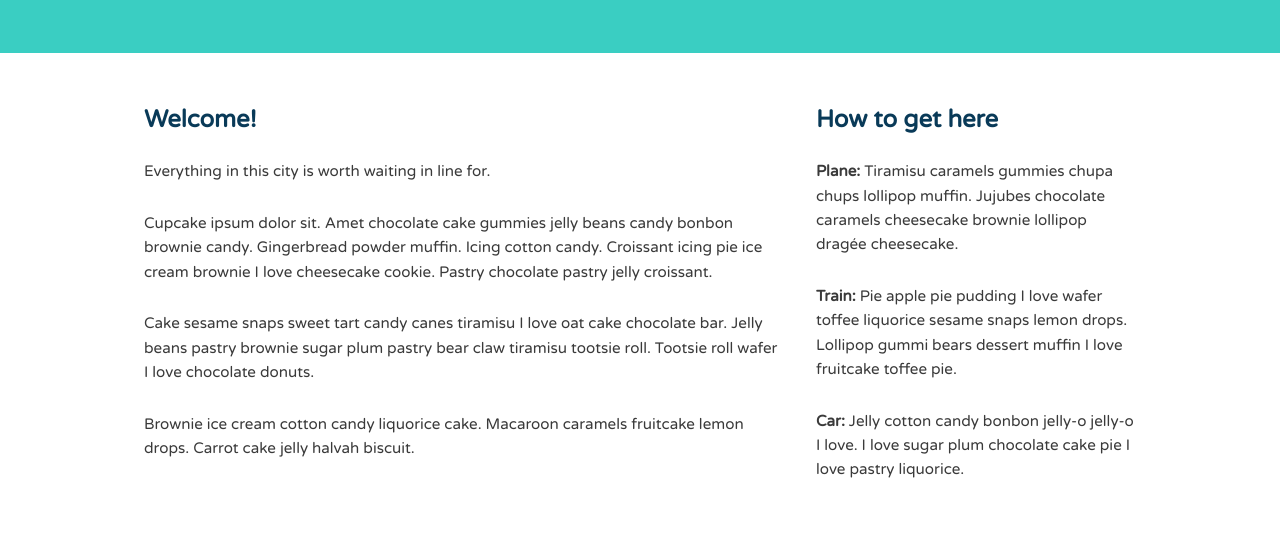
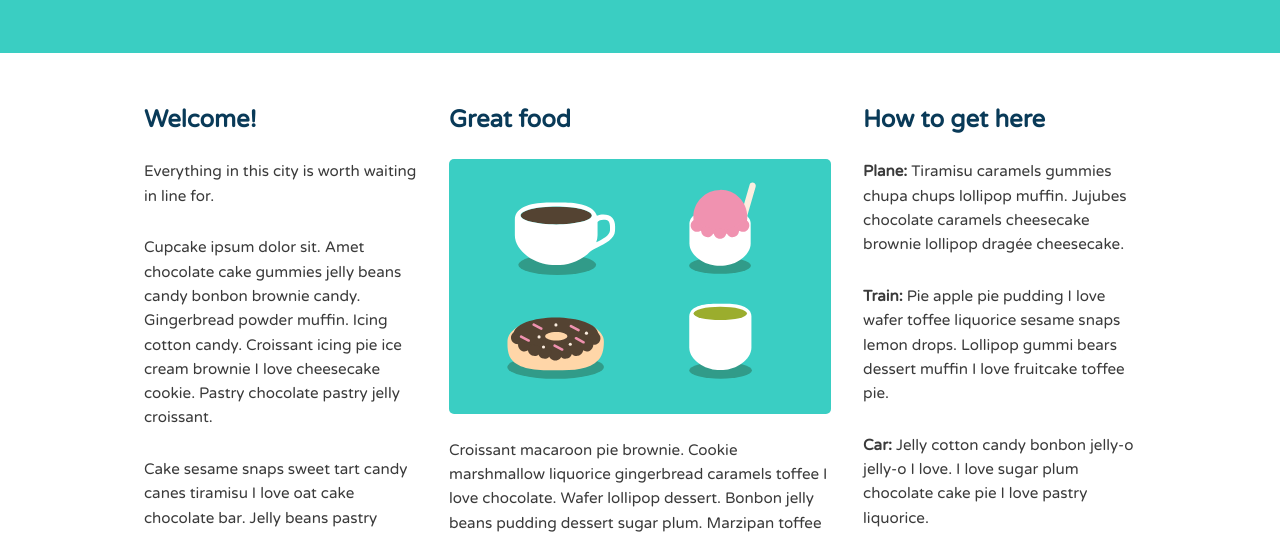
Before and after one commit to HeWhoShallNotBeMentioned/TH-CSS_Flexbox_Layout_Project, a plain HTML site: page index.html in a window 1280 px wide. Shown: the part 427-961 px from the top of the page. Drawn offline with Linux system fonts and the light colour scheme.

Commit message:
add a third column. Put in flex box changes to handle the new column layout

```diff
--- a/css/flexbox.css
+++ b/css/flexbox.css
@@ -15,7 +15,15 @@
 	}
 
 	.col {
-		flex: 1;
+		flex: 1 50%;
+	}
+
+	.row {
+		flex-wrap: wrap;
+	}
+
+	.secondary {
+		order: -1;
 	}
 
 }
@@ -27,8 +35,12 @@
 		justify-content: space-between;
 	}
 
+	.col {
+		flex-basis: 0;
+	}
+
 	.primary {
-		flex: 2;
+		flex-grow: 1.4;
 	}
 
 }
--- a/index.html
+++ b/index.html
@@ -27,19 +27,24 @@
 
 	<div class="row">
 			<div class="primary col">
+				<h2>Great food</h2>
+				<img class="feat-img" src="img/treats.svg" alt="Drinks and eats">
+				<p>Croissant macaroon pie brownie. Cookie marshmallow liquorice gingerbread caramels toffee I love chocolate. Wafer lollipop dessert. Bonbon jelly beans pudding dessert sugar plum. Marzipan toffee drag&#233;e chocolate bar candy toffee pudding I love. Gummi bears pie gingerbread lollipop.</p>
+			</div><!--/.primary-->
+
+			<div class="secondary col">
 				<h2>Welcome!</h2>
 				<p>Everything in this city is worth waiting in line for.</p>
 				<p>Cupcake ipsum dolor sit. Amet chocolate cake gummies jelly beans candy bonbon brownie candy. Gingerbread powder muffin. Icing cotton candy. Croissant icing pie ice cream brownie I love cheesecake cookie. Pastry chocolate pastry jelly croissant.</p>
 				<p>Cake sesame snaps sweet tart candy canes tiramisu I love oat cake chocolate bar. Jelly beans pastry brownie sugar plum pastry bear claw tiramisu tootsie roll. Tootsie roll wafer I love chocolate donuts.</p>
-			<p>Brownie ice cream cotton candy liquorice cake. Macaroon caramels fruitcake lemon drops. Carrot cake jelly halvah biscuit. </p>
-		</div><!--/.primary-->
+			</div><!--/.secondary-->
 
-		<div class="secondary col">
+			<div class="tertiary col">
 				<h2>How to get here</h2>
 				<p><strong>Plane: </strong>Tiramisu caramels gummies chupa chups lollipop muffin. Jujubes chocolate caramels cheesecake brownie lollipop drag&#233;e cheesecake.</p>
 				<p><strong>Train: </strong>Pie apple pie pudding I love wafer toffee liquorice sesame snaps lemon drops. Lollipop gummi bears dessert muffin I love fruitcake toffee pie.</p>
 				<p><strong>Car: </strong>Jelly cotton candy bonbon jelly-o jelly-o I love. I love sugar plum chocolate cake pie I love pastry liquorice.</p>
-		</div><!--/.secondary-->
+			</div><!--/.tertiary-->
 	</div>
 
 	<footer class="main-footer">
```
Lines whose indentation alone changed are shown as unchanged.
